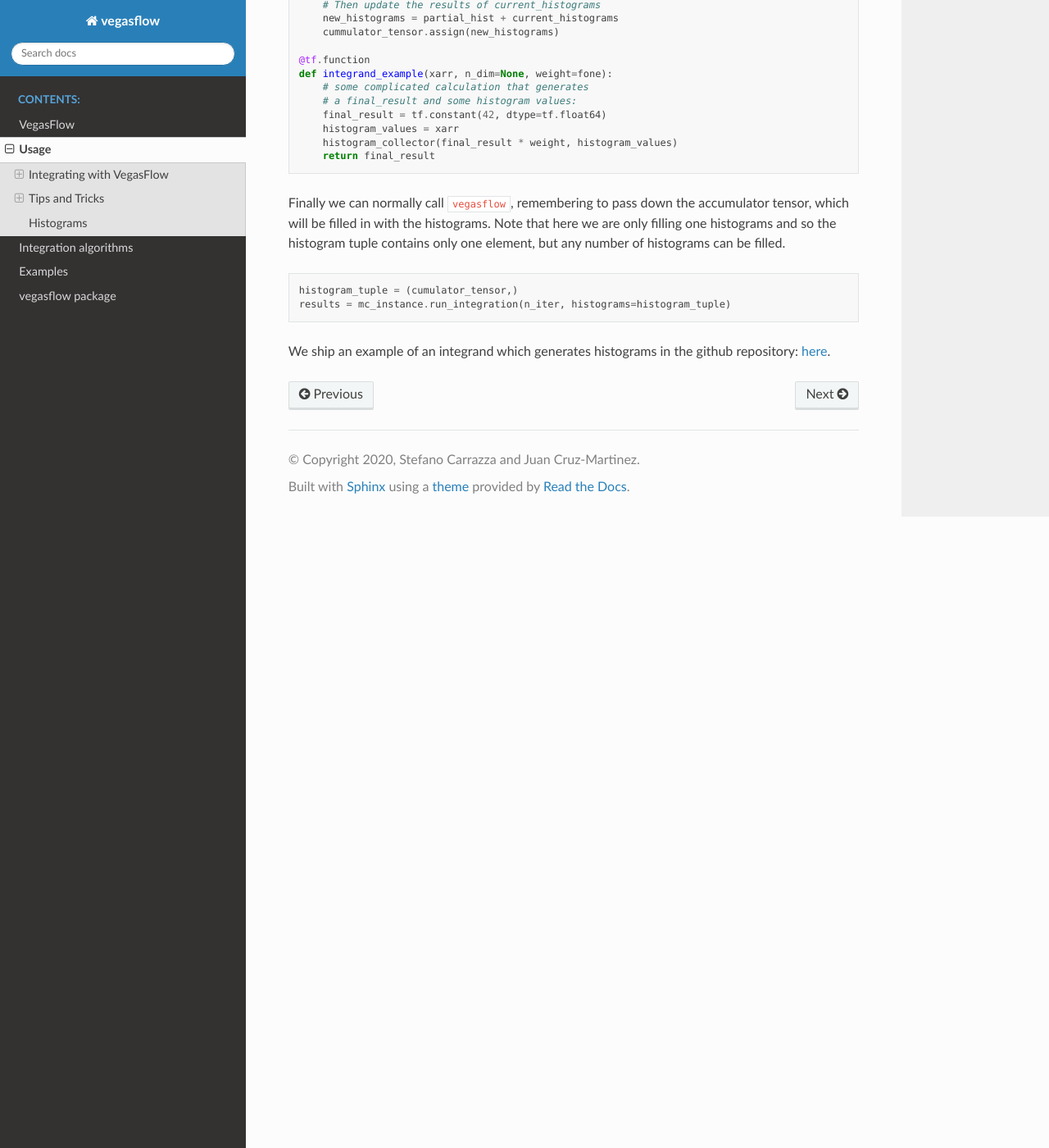
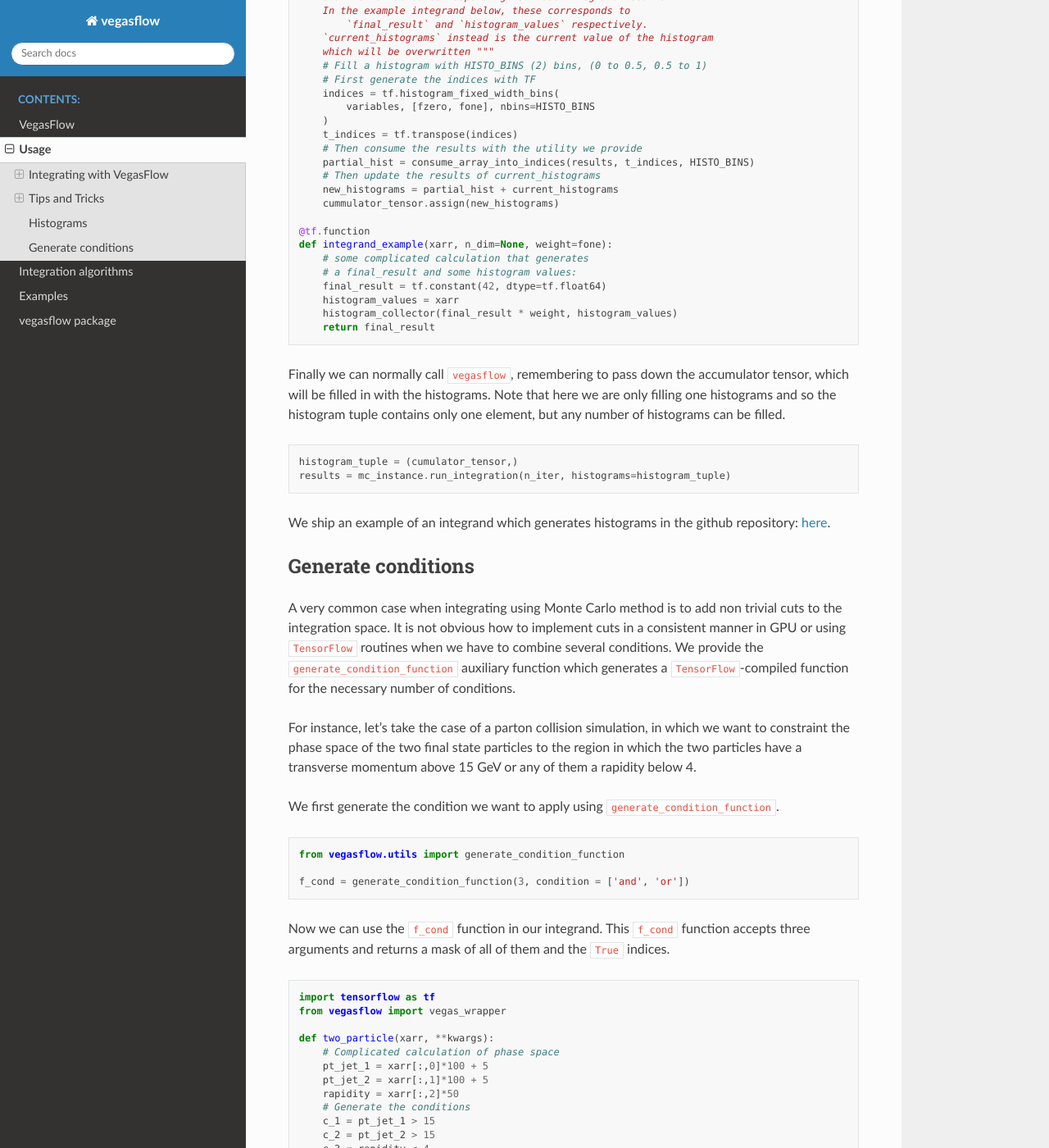
Before and after one commit to N3PDF/vegasflow, a Sphinx documentation site: the page built from doc/source/how_to.rst, in a window 1280 px wide and 1400 px high, scrolled down 5842 px. Shown: the whole window at 82% size. Built offline with Sphinx 7.4.7 and the Read the Docs theme 2.0.0, drawn with Linux system fonts in a browser that asks for light colours; some of the changed text lies outside the part shown.

Commit message:
add docs for generate conditions

```diff
--- a/doc/source/how_to.rst
+++ b/doc/source/how_to.rst
@@ -26,6 +26,7 @@ Integrating a function with ``VegasFlow`` is done in three basic steps:
 .. code-block:: python
 
     from vegasflow import VegasFlow
+
     dims = 3
     n_calls = int(1e7)
     vegas_instance = VegasFlow(dims, n_calls)
@@ -37,10 +38,12 @@ using the ``tf.function`` decorator.
 .. code-block:: python
 
     import tensorflow as tf
+
     def example_integrand(xarr, n_dim=none, weight=none):
       s = tf.reduce_sum(xarr, axis=1)
       result = tf.pow(0.1/s, 2)
       return result
+
     vegas_instance.compile(example_integrand)
 
 3. **Running the integration**: Once everything is in place, we just need to inform the integrator of the number of
@@ -67,10 +70,12 @@ the integration algorithm).
 .. code-block:: python
 
     import numpy as np
+
     def example_integrand(xarr, n_dim=None, weight=None):
       s = np.pow(xarr, axis=1)
       result = np.square(0.1/s)
       return result
+
     vegas_instance.compile(example_integrand, compilable=False)
 
 
@@ -99,11 +104,14 @@ These functions are wrappers around ``tf.cast`` `🔗 <https://www.tensorflow.or
 
     from vegasflow import float_me, int_me
     import tensorflow as tf
+
     constant = float_me(0.1)
+
     def example_integrand(xarr, n_dim=None, weight=None):
       s = tf.reduce_sum(xarr, axis=1)
       result = tf.pow(constant/s, 2)
       return result
+
     vegas_instance.compile(example_integrand)
 
 
@@ -118,6 +126,7 @@ behind the scenes.
 .. code-block:: python
 
    from vegasflow import vegas_wrapper
+
    result = vegas_wrapper(example_integrand, dims, n_iter, n_calls, compilable=False)
 
 
@@ -172,6 +181,7 @@ You can modify the behavior of the logger as with any sane python library with t
 .. code-block:: python
 
   import logging
+
   log_dict = {
         "0" : logging.ERROR,
         "1" : logging.WARNING,
@@ -244,6 +254,7 @@ In order to use eager execution we provide the ``run_eager`` wrapper.
 .. code-block:: python
 
    from vegasflow import run_eager
+
    run_eager() # Enable eager-mode
    run_eager(False) # Disable
 
@@ -285,8 +296,8 @@ This is a crucial step (and the only fixed step) as this tensor will be accumula
 
     from vegasflow.utils import consume_array_into_indices
     from vegasflow.configflow import fzero, fone, int_me, DTYPE
+
     HISTO_BINS = int_me(2)
-
     cumulator_tensor = tf.Variable(tf.zeros(HISTO_BINS, dtype=DTYPE))
 
     @tf.function
@@ -329,3 +340,67 @@ Note that here we are only filling one histograms and so the histogram tuple con
 
 
 We ship an example of an integrand which generates histograms in the github repository: `here <https://github.com/N3PDF/vegasflow/blob/master/examples/histogram_ex.py>`_.
+
+Generate conditions
+===================
+
+A very common case when integrating using Monte Carlo method is to add non trivial cuts to the
+integration space.
+It is not obvious how to implement cuts in a consistent manner in GPU or using ``TensorFlow``
+routines when we have to combine several conditions.
+We provide the ``generate_condition_function``  auxiliary function which generates
+a ``TensorFlow``-compiled function for the necessary number of conditions.
+
+For instance, let's take the case of a parton collision simulation, in which
+we want to constraint the phase space of the two final state particles to the region
+in which the two particles have a transverse momentum above 15 GeV or any of them
+a rapidity below 4.
+
+We first generate the condition we want to apply using ``generate_condition_function``.
+
+.. code-block:: python
+
+    from vegasflow.utils import generate_condition_function
+
+    f_cond = generate_condition_function(3, condition = ['and', 'or'])
+
+
+Now we can use the ``f_cond`` function in our integrand.
+This ``f_cond`` function accepts three arguments and returns a mask of all of them
+and the ``True`` indices.
+
+.. code-block:: python
+
+    import tensorflow as tf
+    from vegasflow import vegas_wrapper
+
+    def two_particle(xarr, **kwargs):
+        # Complicated calculation of phase space
+        pt_jet_1 = xarr[:,0]*100 + 5
+        pt_jet_2 = xarr[:,1]*100 + 5
+        rapidity = xarr[:,2]*50
+        # Generate the conditions
+        c_1 = pt_jet_1 > 15
+        c_2 = pt_jet_2 > 15
+        c_3 = rapidity < 4
+        mask, idx = f_cond(c_1, c_2, c_3)
+        # Now we can mask away the unwanted results
+        good_vals = tf.boolean_mask(xarr[:,3], mask, axis=0)
+        # Perform very complicated calculation
+        result = tf.square(good_vals)
+        # Return a sparse tensor so that only the actual results have a value
+        ret = tf.scatter_nd(idx, result, shape=c_1.shape)
+        return ret
+
+    result = vegas_wrapper(two_particle, 4, 3, 100, compilable=False)
+
+Note that we use the mask to remove the values that are not part of the phase space.
+If the phase space to be integrated is much smaller than the integration region,
+removing unwanted values can have a huge impact in the calculation from the
+point of view of speed and memory, so we recommend removing them instead of just
+zeroing them.
+
+The resulting array, however, must have one value per event, so before returning
+back the array to ``VegasFlow`` we use ``tf.scatter_nd`` to create a sparse tensor
+where all values are set to 0 except the indices defined in ``idx`` that
+have the values defined by ``result``.
```
